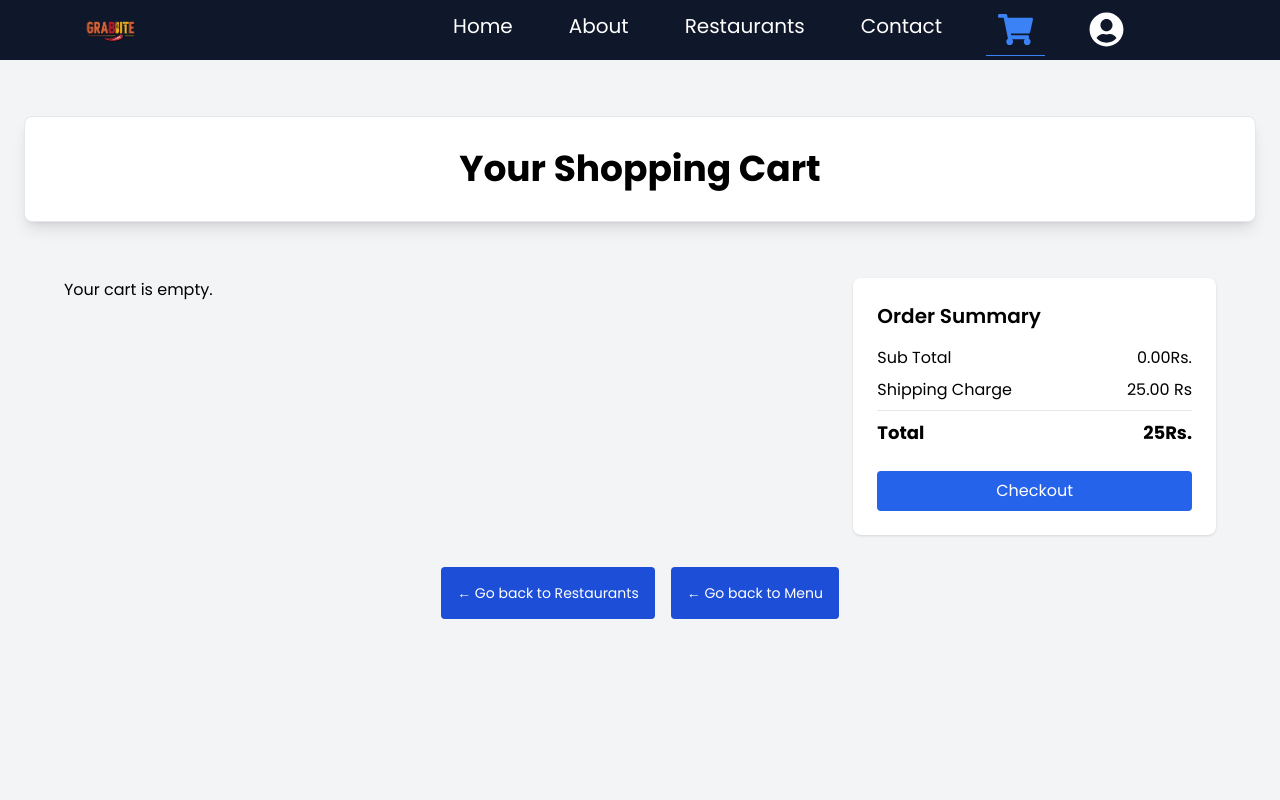
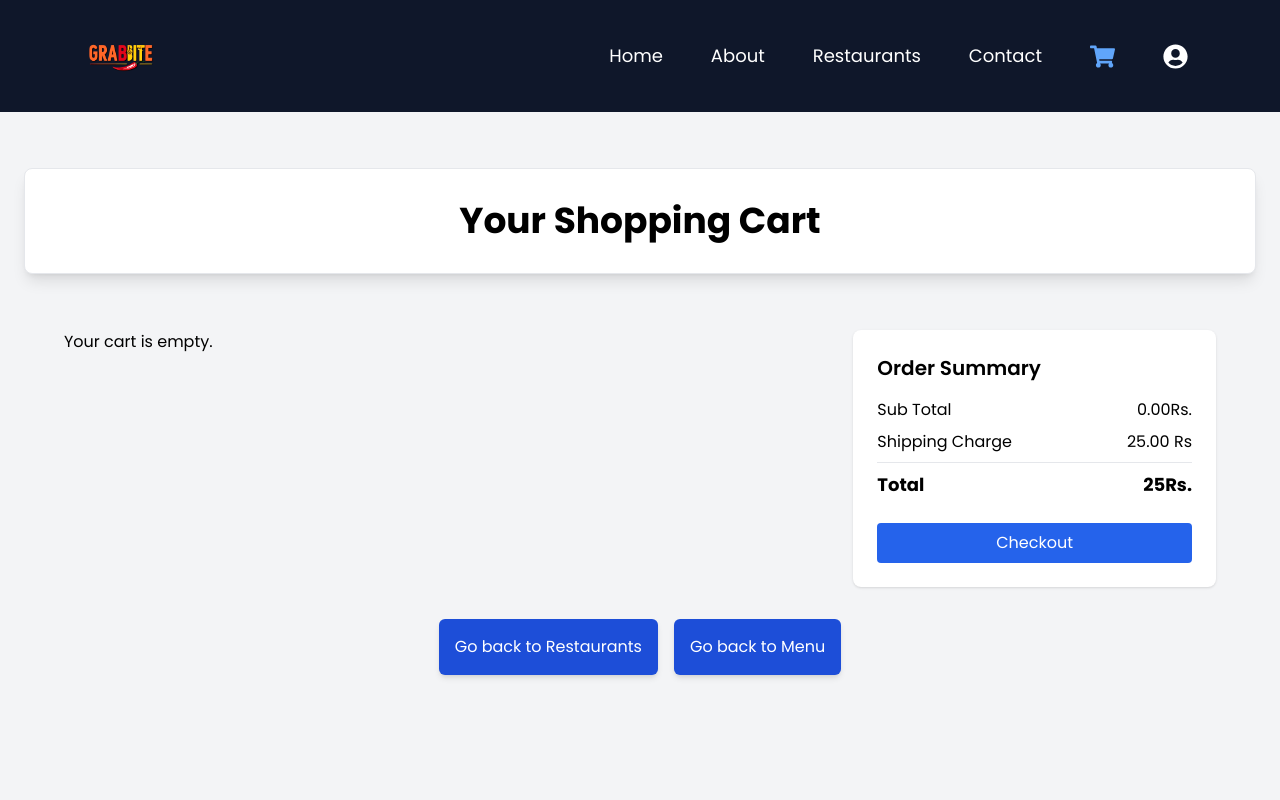
Before and after one commit to Haima-santhosh/Food-Ordering-App, a React (Vite) app: page /cart in a window 1280 px wide. Shown: the top 800 px of the page. Built offline with nearby package versions, Linux system fonts and the light colour scheme.

Commit message:
User Profile Page created and Logout funtionality and Header Updated

```diff
--- a/src/App.jsx
+++ b/src/App.jsx
@@ -22,7 +22,10 @@ import MenuPage from "./pages/MenuPage";
 import MenuItemDetails from "./pages/MenuItemDetails";
 import LoginPage from "./components/LoginPage";
 import SignUpPage from "./components/SignUpPage";
-import LogoutPage from "./components/LogoutPage";
+import UserProfilePage from "./pages/UserProfilePage";
+
+
+
 
 
 
@@ -54,6 +57,7 @@ function App() {
         <Route path="cart" element={<CartPage />} />
         <Route path="checkout" element={<CheckoutPage />} />
         <Route path="order-confirmation" element={<OrderConfirmationPage />} />
+         <Route path="profile" element={<UserProfilePage />} />
 
       </Route>
 
--- /dev/null
+++ b/src/api/userProfileData.js
@@ -0,0 +1,11 @@
+import axios from "axios";
+
+
+export const fetchUserProfile = async () => {
+  try {
+    const { data } = await axios.get('https://6870b8cc7ca4d06b34b7b2dc.mockapi.io/UserProfileData');
+    return data[0]; // get the first user object
+  } catch (error) {
+    console.log(error);
+  }
+};
--- a/src/components/Header.jsx
+++ b/src/components/Header.jsx
@@ -1,143 +1,146 @@
-import React, { useState } from 'react'
-import { Link, NavLink } from 'react-router-dom'
-import { FaTimes,FaShoppingCart, FaUserCircle } from 'react-icons/fa'
-import { CiMenuFries } from 'react-icons/ci'
+import React, { useState, useEffect } from 'react';
+import { Link, NavLink, useNavigate } from 'react-router-dom';
+import { FaTimes, FaShoppingCart, FaUserCircle } from 'react-icons/fa';
+import { CiMenuFries } from 'react-icons/ci';
 import { useSelector } from 'react-redux';
 
+const Header = () => {
+  const [click, setClick] = useState(false);
+  const navigate = useNavigate();
 
-
-
-
-const Header = () => {
-
-
-  const [click, setClick] = useState(false)
   const cartItems = useSelector((state) => state.cart.cartItems || []);
   const totalCount = cartItems.reduce((acc, item) => acc + item.quantity, 0);
 
-  const handleClick = () => {
-    setClick(!click)
+  const [user, setUser] = useState(() => JSON.parse(localStorage.getItem('loggedInUser')));
 
-  }
-  const navLinkData =
-    [
+  useEffect(() => {
+    const currentUser = JSON.parse(localStorage.getItem('loggedInUser'));
+    setUser(currentUser);
+  }, []);
+
+  const handleLogout = () => {
+    localStorage.removeItem('loggedInUser');
+    setUser(null);
+    navigate('/login');
+  };
+
+  const handleClick = () => setClick(!click);
+
+  const navLinkData = [
+    { url: '/', text: 'Home' },
+    { url: '/about', text: 'About' },
+    { url: '/restaurants', text: 'Restaurants' },
+    { url: '/contact', text: 'Contact' },
     {
-        url: "/",
-        text: "Home"
-      },
-      {
-        url: "/about",
-        text: "About"
-      },
-      {
-        url: "/restaurants",
-        text: "Restaurants"
-      },
-
-       {
-        url: "/contact",
-         text: "Contact"
-      },
-
-
-       {
-  url: "/cart",
+      url: '/cart',
       icon: (
         <div className="relative">
-      <FaShoppingCart size={35} />
+          <FaShoppingCart size={25} />
           {totalCount > 0 && (
             <span className="absolute -top-2 -right-2 bg-red-600 text-white text-xs rounded-full px-1">
               {totalCount}
             </span>
           )}
         </div>
-  )
-
+      ),
     },
-
-
-      {
-        url: "/login",
-        icon: <FaUserCircle size={35} />
+    user
+      ? {
+          url: '/profile',
+          icon: (
+            <div className="flex items-center gap-1">
+              <FaUserCircle size={24} />
+              <span className="hidden md:block text-sm">{user.name}</span>
+            </div>
+          ),
+          isProfile: true,
         }
-
-
-
-
-    ]
-
-
+      : {
+          url: '/login',
+          icon: <FaUserCircle size={25} />,
+          text: 'Login',
+        },
+  ];
 
   return (
     <>
-    <header className='bg-slate-900'>
-      <div className='h-10vh flex justify-between z-50 text-white px-20 sm:py-8 md:py-4 lg:py-0 '>
-        <div className='flex items-center flex-1'>
+      <header className="bg-slate-900 w-full">
+        <div className="flex items-center justify-between px-6 py-4 md:px-12 lg:px-20 text-white">
+          <Link to="/">
+          <img src="/logo.png"alt="Logo" className="h-12 md:h-16 lg:h-20 w-auto brightness-110 contrast-125 opacity-100"
+/>
 
-         <img src="/logo.png" alt="Grabbite Logo" className="h-full w-1/6" />
-        </div>
-      <div className='hidden sm:flex flex-1 items-center justify-end font-normal'>
+          </Link>
 
 
-          <div className='flex-10'>
-            <ul className='flex gap-8 mr-16 text-[18px]'>
-  {navLinkData.map((item, index) => (
-    <li key={index}>
+          <div className="hidden sm:flex items-center gap-6">
+            <ul className="flex items-center gap-6 text-lg">
+              {navLinkData.map((item, idx) => (
+                <li key={idx}>
                   <NavLink
                     to={item.url}
                     onClick={() => setClick(false)}
                     className={({ isActive }) =>
-          `block px-3 py-2 border-b border-transparent hover:bg-slate-800 hover:rounded text-xl text-center transition ${
-            isActive ? 'text-blue-500 font-bold border-b-blue-500' : 'text-white'
+                      `flex items-center gap-1 px-3 py-2 rounded transition ${
+                        isActive ? 'text-blue-400 font-semibold' : 'text-white hover:bg-slate-800'
                       }`
                     }
                   >
-        {item.icon ? item.icon : item.text}
+                    {item.icon || item.text}
                   </NavLink>
                 </li>
               ))}
             </ul>
 
-          </div>
+            {user && (
+              <button
+                onClick={handleLogout}
+                className="ml-2 bg-blue-600 hover:bg-blue-700 text-white px-3 py-1 rounded text-sm"
+              >
+                Logout
+              </button>
+            )}
           </div>
 
-        <div>
 
-
-        </div>
-        <button className='block sm:hidden transition' onClick={handleClick}>
-          {click ? <FaTimes /> : <CiMenuFries />}
+          <button className="block sm:hidden" onClick={handleClick}>
+            {click ? <FaTimes size={22} /> : <CiMenuFries size={24} />}
           </button>
         </div>
       </header>
 
+
       {click && (
- <div className='sm:hidden block absolute top-16 w-full left-0 right-0 bg-neutral-900 text-gray-200 font-medium z-50'>
-
-  <ul className='text-center text-xl py-6 px-4'>
-    {navLinkData.map((item, index) => (
-      <li
-        key={index}
-        className='my-4 py-5 border-b border-gray-800 hover:bg-blue-600 hover:text-white hover:rounded transition duration-300'
-      >
+        <div className="sm:hidden absolute top-[64px] left-0 w-full bg-neutral-900 z-50">
+          <ul className="flex flex-col text-center text-lg py-4">
+            {navLinkData.map((item, idx) => (
+              <li key={idx} className="border-b border-gray-700 py-4 hover:bg-blue-600 transition">
                 <Link
                   to={item.url}
                   onClick={() => setClick(false)}
-          className='flex items-center justify-center gap-2'
+                  className="flex justify-center items-center gap-2"
                 >
-          {item.icon && <span className='text-2xl'>{item.icon}</span>}
+                  {item.icon}
                   <span>{item.text}</span>
                 </Link>
               </li>
             ))}
           </ul>
 
+          {user && (
+            <div className="flex justify-center pb-4">
+              <button
+                onClick={handleLogout}
+                className="bg-blue-600 hover:bg-blue-700 text-white px-6 py-2 rounded text-sm"
+              >
+                Logout
+              </button>
             </div>
+          )}
+        </div>
+      )}
+    </>
+  );
+};
 
-)}
-
-  </>
-  )
-}
-
-export default Header
+export default Header;
--- a/src/components/LogoutPage.jsx
+++ /dev/null
@@ -1,21 +0,0 @@
-import React, { useEffect } from 'react'
-import { useNavigate } from 'react-router-dom'
-
-
-
-const LogoutPage = () => {
-  const navigate = useNavigate();
-
-  useEffect(() => {
-
-    localStorage.removeItem('userData');
-    sessionStorage.clear();
-
-
-    navigate('/login');
-  }, [navigate]);
-
-  return null;
-};
-
-export default LogoutPage
--- a/src/pages/CartPage.jsx
+++ b/src/pages/CartPage.jsx
@@ -83,18 +83,18 @@ const CartPage = () => {
   <div className="w-fit">
   <button
     onClick={() => navigate(-2)}
-    className="p-4 text-sm bg-blue-700 text-white rounded hover:bg-blue-600"
+    className="p-4 text-md  bg-blue-700 text-white rounded-md shadow-md hover:bg-blue-600"
   >
-    ← Go back to Restaurants
+    Go back to Restaurants
   </button>
 </div>
 
      <div className="w-fit">
   <button
     onClick={() => navigate(-1)}
-    className="p-4 text-sm bg-blue-700 text-white rounded hover:bg-blue-600"
+    className="p-4 text-md  bg-blue-700 text-white rounded-md shadow-md hover:bg-blue-600"
   >
-    ← Go back to Menu
+    Go back to Menu
   </button>
 </div>
 
@@ -104,7 +104,7 @@ const CartPage = () => {
     </div>
 
 
-  );
-};
+  )
+}
 
-export default CartPage;
+export default CartPage
--- a/tailwind.config.js
+++ b/tailwind.config.js
@@ -1,5 +1,6 @@
 /** @type {import('tailwindcss').Config} */
 export default {
+   darkMode: 'class',
   content: [
     "./index.html",
     "./src/**/*.{js,jsx,ts,tsx}",
@@ -7,7 +8,7 @@ export default {
   theme: {
     extend: {
       fontFamily: {
-        sans: ['Poppins', 'sans-serif'], // Now font-sans will use Poppins
+        sans: ['Poppins', 'sans-serif'],
       },
     },
   },
```
Also changed, not shown: src/pages/UserProfilePage.jsx (+108 -2 lines), src/components/ThemeContext.jsx (added). Lines whose indentation alone changed are shown as unchanged.
